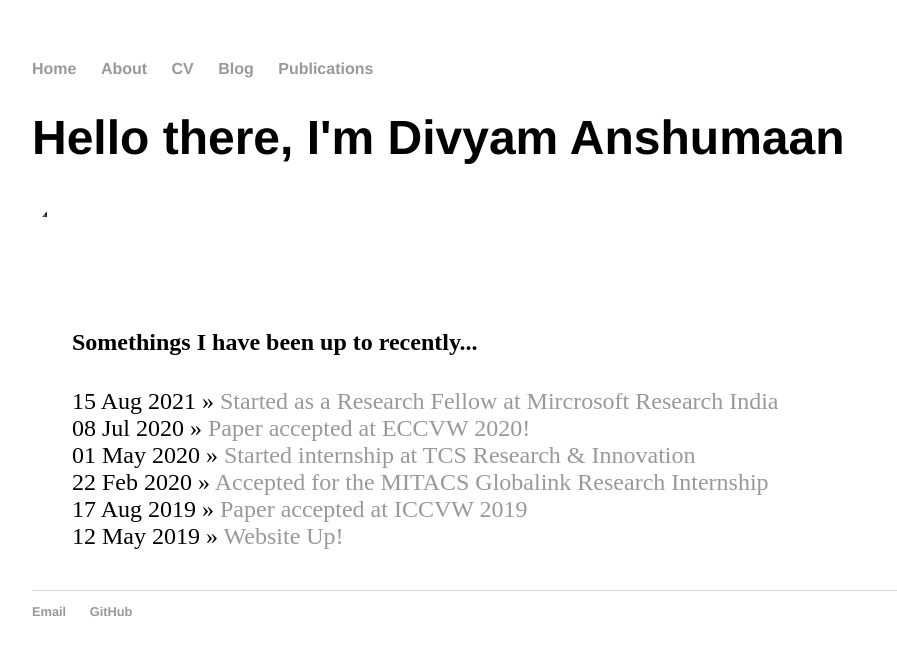
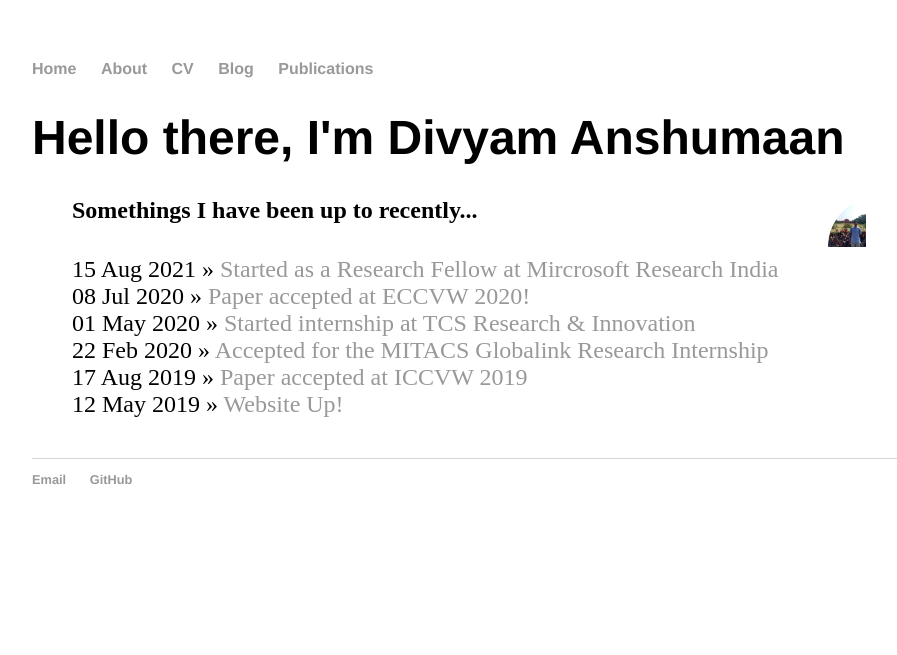
Before and after one commit to divyam02/divyam02_backup.github.io, a Jekyll site: the page built from index.html, in a window 1280 px wide. Shown: the top 655 px of the page, without its empty margins (160-1057 px from the left). Built offline with Jekyll 4.4.1, drawn with Linux system fonts in a browser that asks for light colours.

Commit message:
Update main.css

```diff
--- a/css/main.css
+++ b/css/main.css
@@ -48,11 +48,12 @@ ul.posts li {
   position: relative;
   overflow: hidden;
   border-radius: 50%;
+  float: right;
 }
 
 img {
   display: inline;
   margin: 0 auto;
-  height: 20%;
+  height: 50%;
   width: auto;
 }
```
